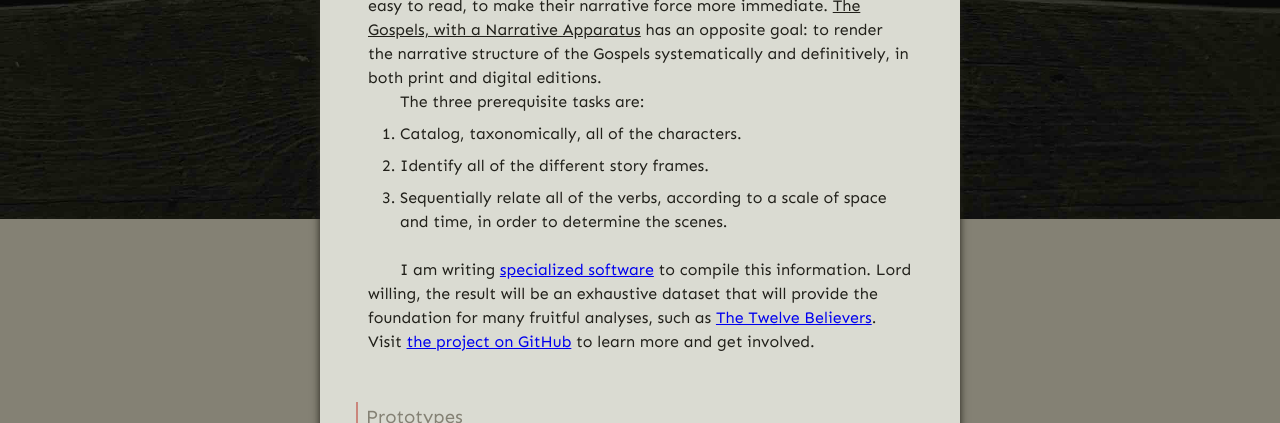
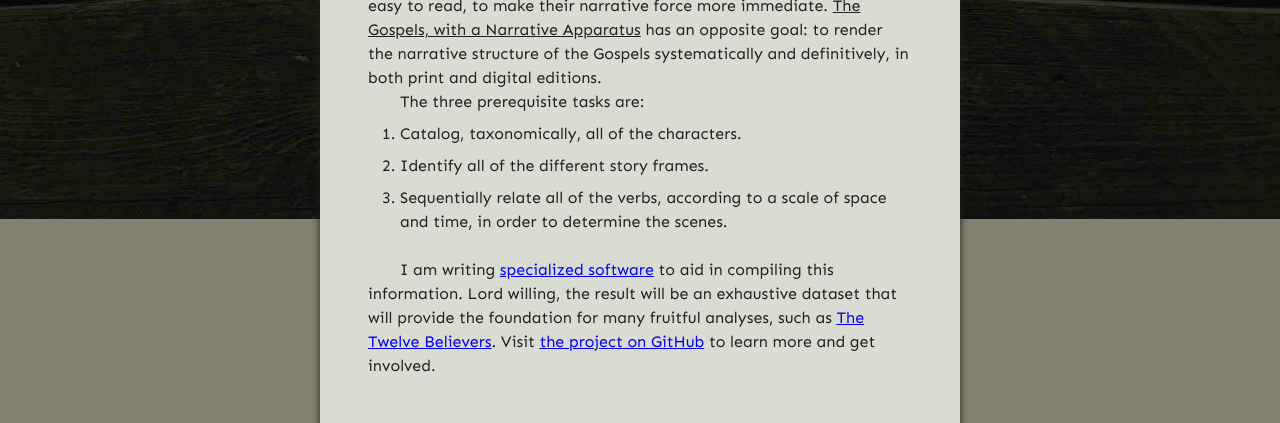
Before and after one commit to gospel-desk/www.logstown.com, a Jekyll site: the page built from a-narrative-apparatus/index.md, in a window 1280 px wide and 900 px high, scrolled down 672 px, cut to the strip 0-423 px from the top of the window. Built offline with Jekyll 4.4.1, drawn with Linux system fonts in a browser that asks for light colours.

Commit message:
Tink tink, tink tink

```diff
--- a/a-narrative-apparatus/index.md
+++ b/a-narrative-apparatus/index.md
@@ -18,8 +18,8 @@ The three prerequisite tasks are:
 1. Sequentially relate all of the verbs, according to a scale of space and
    time, in order to determine the scenes.
 
-I am writing [specialized software](/updates/2020/the-abstractinator/) to
-compile this information. Lord willing, the result will be an exhaustive
+I am writing [specialized software](/updates/2020/the-abstractinator/) to aid
+in compiling this information. Lord willing, the result will be an exhaustive
 dataset that will provide the foundation for many fruitful analyses, such as
 [The Twelve Believers](/the-twelve-believers/).  Visit [the project on
 GitHub](https://github.com/gospel-desk/a-narrative-apparatus) to learn more and
```
Also changed, not shown: _posts/2020-05-10-the-abstractinator.md (+3 -3 lines).
